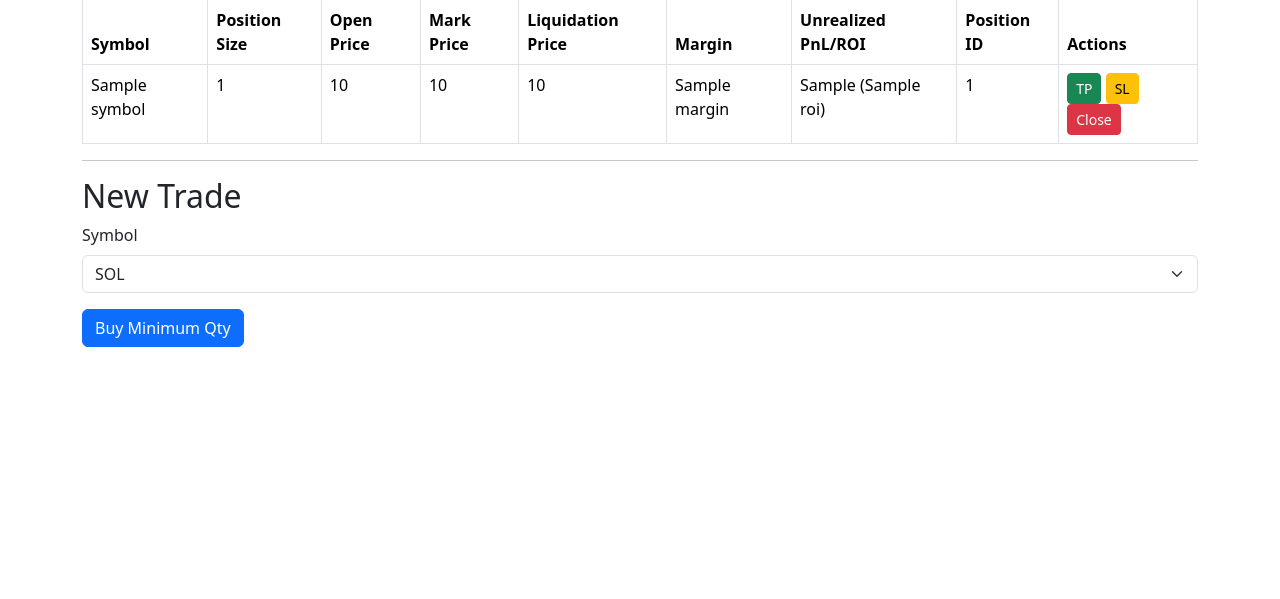
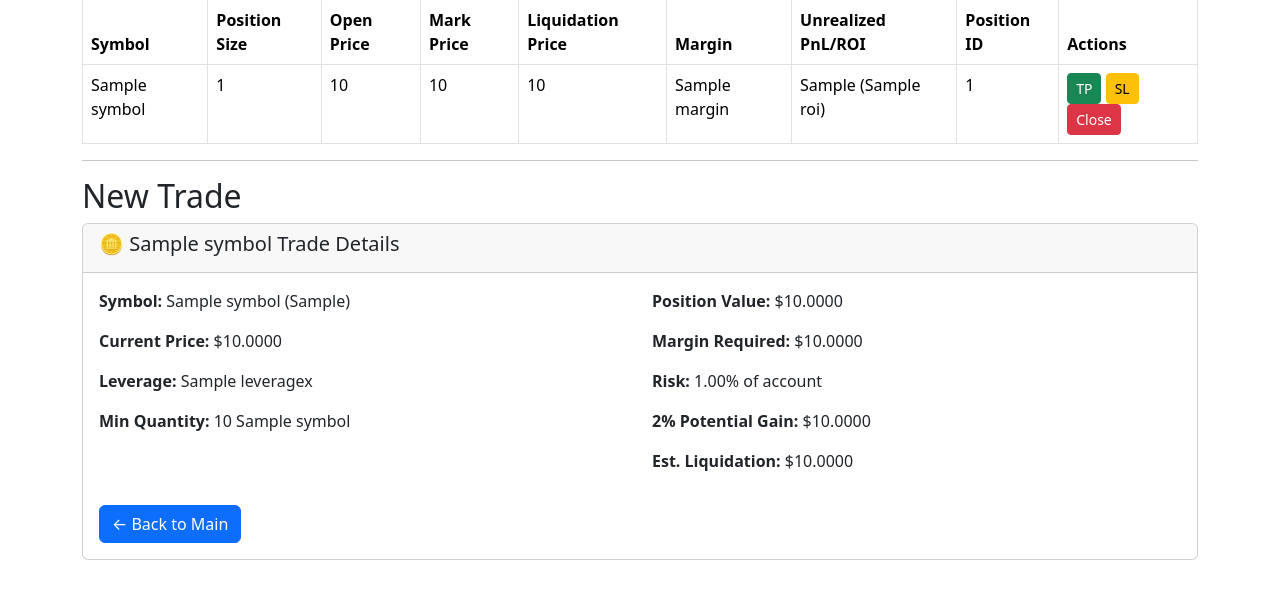
Before and after one commit to truedaz/Bitunix-trading-platform, a Flask app: template templates/index.html in a window 1280 px wide. Shown: the part 135-734 px from the top of the page. Run offline with Flask 3, Linux system fonts and the light colour scheme; the template is opened without the code that fills it: most values are stand-ins (such as "Sample title", 1, 10 or a date in 2020); parts of the project's set-up code (start-up, migrations or seed data) failed here and were passed over.

```diff
--- a/app.py
+++ b/app.py
@@ -376,22 +376,49 @@ def close_position():
 @app.route('/new_trade', methods=['POST'])
 def new_trade():
     symbol = request.form['symbol']
-    # Demonstrates: get_token_info(symbol) - Get token configuration including min quantity
+
+    # Get trade details (similar to test script)
+    client = BitunixClient()
     token_info = client.get_token_info(symbol)
-    min_qty = token_info['min_quantity']
     trading_symbol = token_info['trading_symbol']
-    # Demonstrates: place_market_order() - Open new position
-    res = client.place_market_order(trading_symbol, 'BUY', str(min_qty))
+    min_quantity = token_info['min_quantity']
+    current_price = token_info['current_price']
 
-    # Check if the order was actually successful
-    if res.get('code') == 0:
-        message = f"New trade placed for {symbol} (min qty {min_qty})"
-    else:
-        error_msg = res.get('msg', 'Unknown error')
-        message = f"Failed to place trade for {symbol}: {error_msg}"
+    # Get leverage dynamically
+    leverage = 5  # Default
+    try:
+        positions = client.get_pending_positions()
+        if positions.get('code') == 0:
+            data = positions.get('data', [])
+            if data:
+                leverage = int(data[0].get('leverage', 5))
+    except:
+        pass
+
+    # Calculate trade details
+    quantity = min_quantity
+    position_value = quantity * current_price
+    margin_required = position_value / leverage
+    potential_pnl = position_value * 0.02  # 2% potential gain
+    liquidation_price = current_price * (1 - (1/leverage) + 0.005)  # Simplified calc
+    risk_percentage = (margin_required / 25.0) * 100  # Assuming $25 account
+
+    trade_details = {
+        'symbol': symbol,
+        'trading_symbol': trading_symbol,
+        'min_quantity': min_quantity,
+        'current_price': current_price,
+        'leverage': leverage,
+        'quantity': quantity,
+        'position_value': position_value,
+        'margin_required': margin_required,
+        'potential_pnl_2pct': potential_pnl,
+        'liquidation_price': liquidation_price,
+        'risk_percentage': risk_percentage
+    }
 
     trades = get_trade_table_data()
-    return render_template('index.html', trades=trades, message=message)
+    return render_template('index.html', trades=trades, trade_details=trade_details, message=None)
 
 if __name__ == '__main__':
     app.run(debug=True)
--- a/templates/index.html
+++ b/templates/index.html
@@ -62,6 +62,33 @@
     {% endif %}
     <hr>
     <h2>New Trade</h2>
+    {% if trade_details %}
+    <div class="card mb-3">
+        <div class="card-header">
+            <h5>🪙 {{ trade_details.symbol }} Trade Details</h5>
+        </div>
+        <div class="card-body">
+            <div class="row">
+                <div class="col-md-6">
+                    <p><strong>Symbol:</strong> {{ trade_details.symbol }} ({{ trade_details.trading_symbol }})</p>
+                    <p><strong>Current Price:</strong> ${{ "%.4f"|format(trade_details.current_price) }}</p>
+                    <p><strong>Leverage:</strong> {{ trade_details.leverage }}x</p>
+                    <p><strong>Min Quantity:</strong> {{ trade_details.min_quantity }} {{ trade_details.symbol }}</p>
+                </div>
+                <div class="col-md-6">
+                    <p><strong>Position Value:</strong> ${{ "%.4f"|format(trade_details.position_value) }}</p>
+                    <p><strong>Margin Required:</strong> ${{ "%.4f"|format(trade_details.margin_required) }}</p>
+                    <p><strong>Risk:</strong> {{ "%.2f"|format(trade_details.risk_percentage) }}% of account</p>
+                    <p><strong>2% Potential Gain:</strong> ${{ "%.4f"|format(trade_details.potential_pnl_2pct) }}</p>
+                    <p><strong>Est. Liquidation:</strong> ${{ "%.4f"|format(trade_details.liquidation_price) }}</p>
+                </div>
+            </div>
+            <div class="mt-3">
+                <a href="/" class="btn btn-primary">← Back to Main</a>
+            </div>
+        </div>
+    </div>
+    {% else %}
     <form method="post" action="/new_trade">
         <div class="mb-3">
             <label for="symbol" class="form-label">Symbol</label>
@@ -71,8 +98,9 @@
                 <option value="XRP">XRP</option>
             </select>
         </div>
-        <button class="btn btn-primary" type="submit">Buy Minimum Qty</button>
+        <button class="btn btn-primary" type="submit">Show Trade Details</button>
     </form>
+    {% endif %}
     {% if message %}
     <div class="alert alert-info mt-3">{{ message }}</div>
     {% endif %}
```
